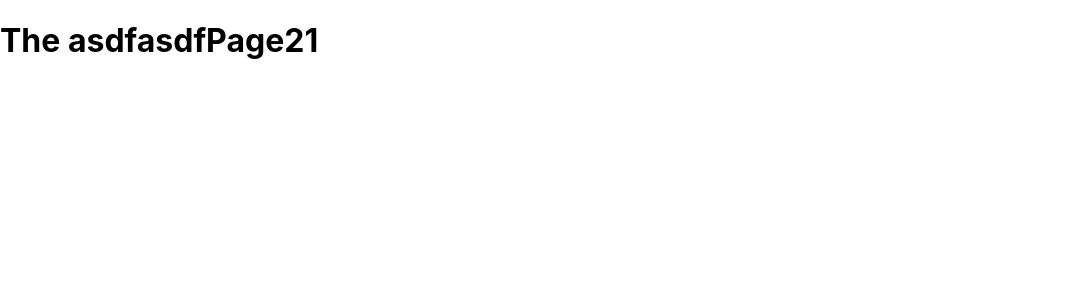
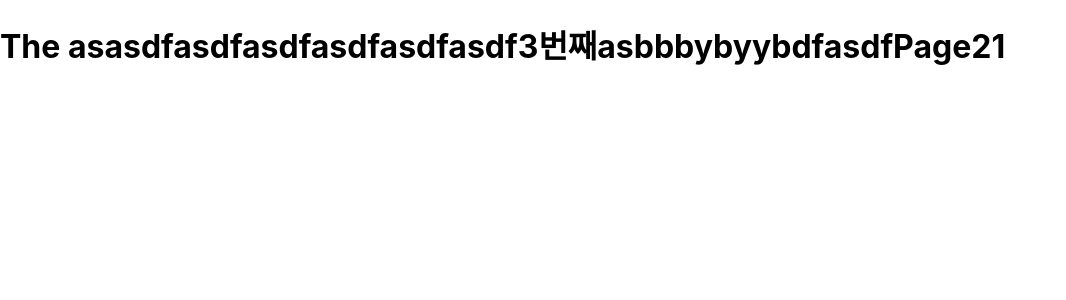
Before and after one commit to ryu9663/mergin-practice, a Next.js app: page /page21 in a window 1280 px wide. Shown: the top 300 px of the page, without its empty margins (0-1066 px from the left). Built offline with nearby package versions, Linux system fonts and the light colour scheme.

Commit message:
bybyby
2번째

3번째

```diff
--- a/pages/page21.js
+++ b/pages/page21.js
@@ -1,5 +1,5 @@
 function Page21() {
-  return <h1>The asdfasdfPage21</h1>;
+  return <h1>The asasdfasdfasdfasdfasdfasdf3번째asbbbybyybdfasdfPage21</h1>;
 }
 
 export default Page21;
```
